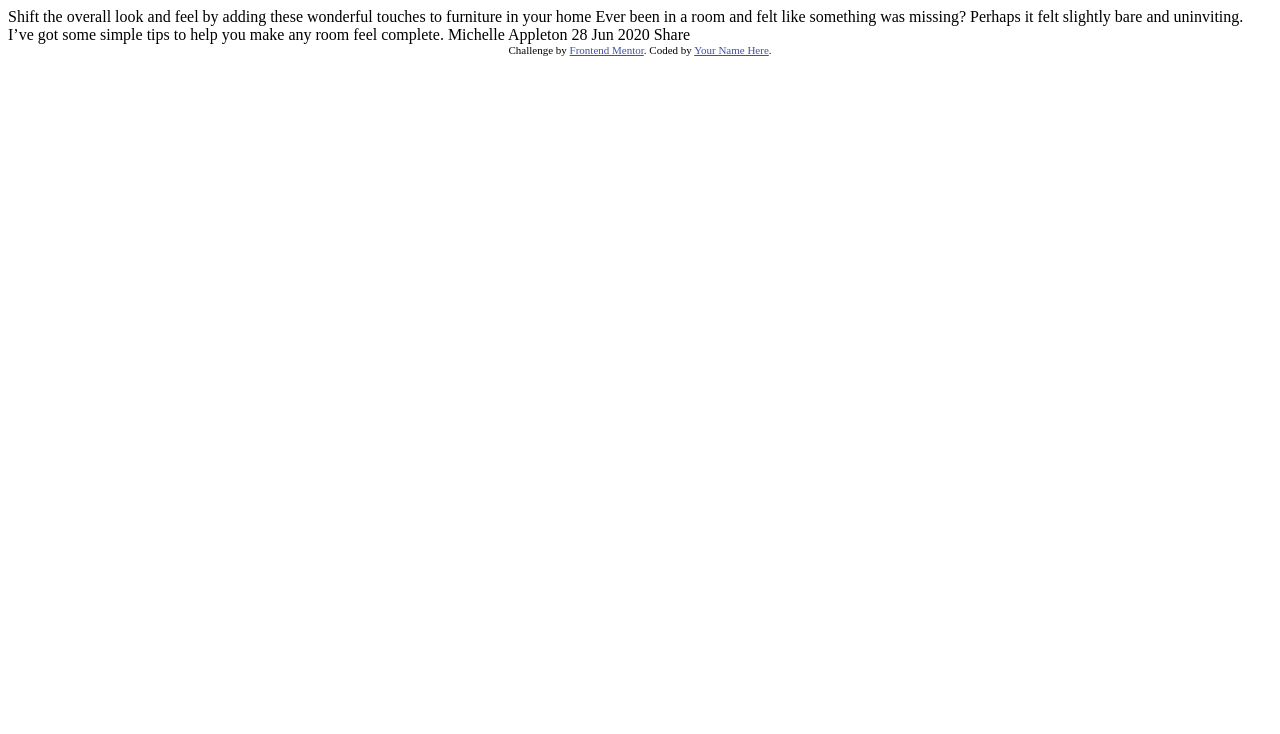
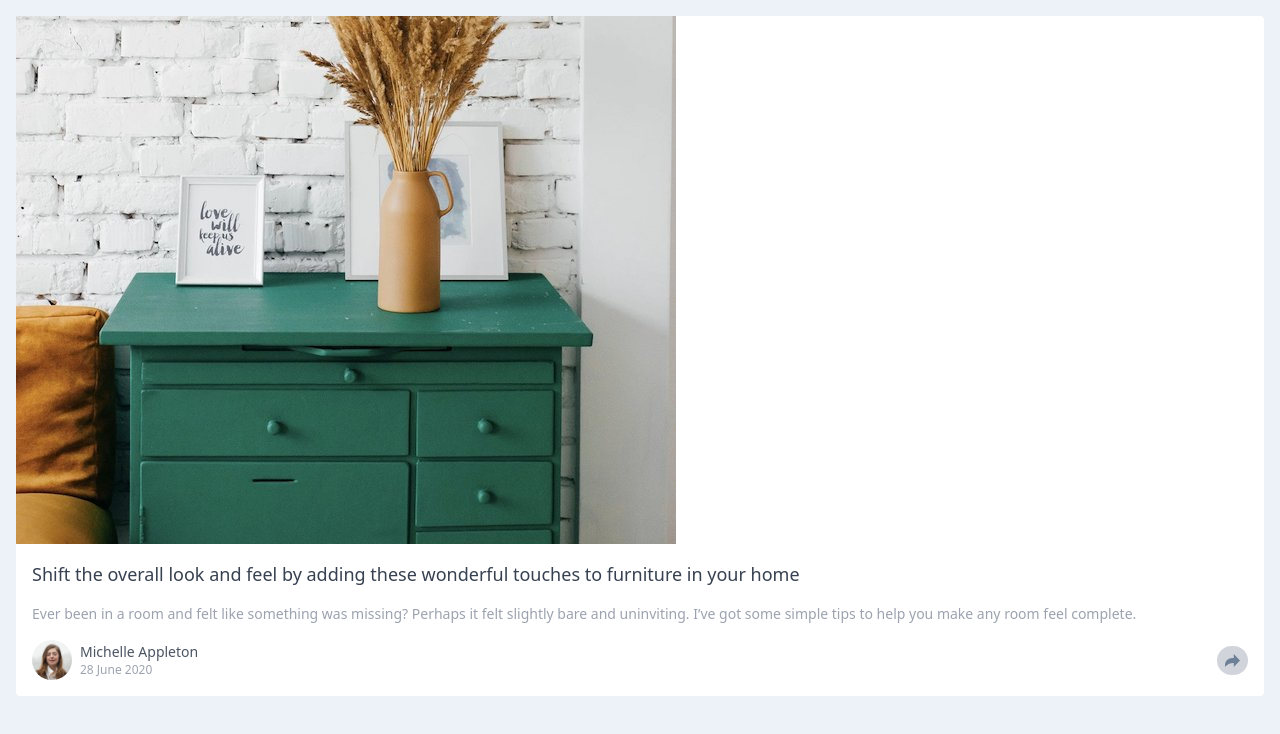
Before and after one commit to armenddsh/article-preview-component, a plain HTML site: page index.html in a window 1280 px wide. Drawn offline with nearby package versions, Linux system fonts and the light colour scheme.

Commit message:
Update add Tailwind css

```diff
--- a/index.html
+++ b/index.html
@@ -1,36 +1,66 @@
 <!DOCTYPE html>
 <html lang="en">
+
 <head>
   <meta charset="UTF-8">
-  <meta name="viewport" content="width=device-width, initial-scale=1.0"> <!-- displays site properly based on user's device -->
+  <meta name="viewport" content="width=device-width, initial-scale=1.0">
+  <!-- displays site properly based on user's device -->
 
   <link rel="icon" type="image/png" sizes="32x32" href="./images/favicon-32x32.png">
 
   <title>Frontend Mentor | Article preview component</title>
 
-  <!-- Feel free to remove these styles or customise in your own stylesheet 👍 -->
-  <style>
-    .attribution { font-size: 11px; text-align: center; }
-    .attribution a { color: hsl(228, 45%, 44%); }
-  </style>
+  <script src="https://cdn.tailwindcss.com"></script>
+  <script>
+    tailwind.config = {
+      theme: {
+        extend: {
+          colors: {
+            very_dark_grayish_blue: 'hsl(217, 19%, 35%)',
+            desaturated_dark_blue: 'hsl(214, 17%, 51%)',
+            grayish_blue: 'hsl(212, 23%, 69%)',
+            light_grayish_blue: 'hsl(210, 46%, 95%)'
+
+          }
+        }
+      }
+    }
+  </script>
 </head>
-<body>
 
+<body class="bg-light_grayish_blue">
+  <div class="m-4 bg-white flex-col justify-center items-center rounded">
+    <div class="">
+      <img class="w-100 block" src="./images/drawers.jpg" alt="">
+    </div>
+    <div class="text-lg p-4 text-gray-700">
       Shift the overall look and feel by adding these wonderful
       touches to furniture in your home
-
+    </div>
+    <div class="px-4 text-sm text-gray-400">
       Ever been in a room and felt like something was missing? Perhaps
       it felt slightly bare and uninviting. I’ve got some simple tips
       to help you make any room feel complete.
-
+    </div>
+    <div class="flex justify-between p-4">
+      <div class="w-10 h-10">
+        <img class="w-100 h-100 rounded-full" src="./images/avatar-michelle.jpg" alt="">
+      </div>
+      <div class="flex flex-col flex-start justify-center items-start flex-grow pl-2">
+        <div class="text-sm text-gray-600">
           Michelle Appleton
-  28 Jun 2020
-
-  Share
-
-  <div class="attribution">
-    Challenge by <a href="https://www.frontendmentor.io?ref=challenge" target="_blank">Frontend Mentor</a>.
-    Coded by <a href="#">Your Name Here</a>.
+        </div>
+        <div class="text-xs text-gray-400">
+          28 June 2020
+        </div>
+      </div>
+      <div class="flex justify-center items-center">
+        <div class="bg-gray-300 rounded-full">
+          <img class="p-2 w-15 h-15" src="./images/icon-share.svg" alt="">
+        </div>
+      </div>
+    </div>
   </div>
 </body>
+
 </html>
```
Lines whose indentation alone changed are shown as unchanged.
